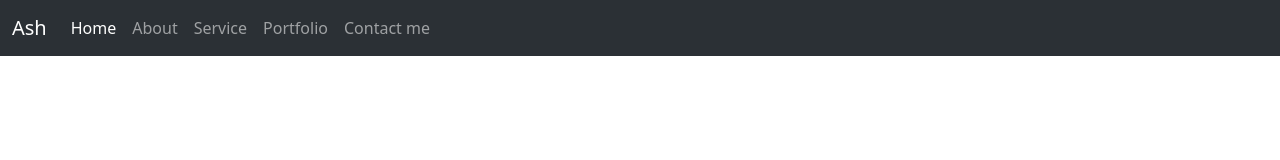
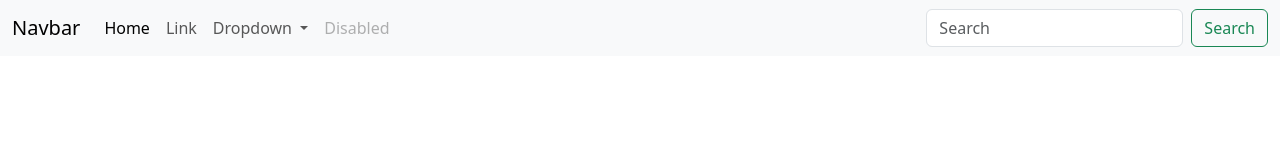
Before and after one commit to ashraff-md/WebHive, a plain HTML site: page index.html in a window 1280 px wide. Drawn offline with nearby package versions, Linux system fonts and the light colour scheme.

Commit message:
modified:   index.html

```diff
--- a/index.html
+++ b/index.html
@@ -7,9 +7,9 @@
     <link href="https://cdn.jsdelivr.net/npm/bootstrap@5.3.3/dist/css/bootstrap.min.css" rel="stylesheet" integrity="sha384-QWTKZyjpPEjISv5WaRU9OFeRpok6YctnYmDr5pNlyT2bRjXh0JMhjY6hW+ALEwIH" crossorigin="anonymous">
   </head>
   <body>
-    <nav class="navbar navbar-expand-lg bg-body-tertiary" data-bs-theme="dark">
+    <nav class="navbar navbar-expand-lg bg-body-tertiary">
       <div class="container-fluid">
-          <a class="navbar-brand" href="#">Ash</a>
+        <a class="navbar-brand" href="#">Navbar</a>
         <button class="navbar-toggler" type="button" data-bs-toggle="collapse" data-bs-target="#navbarSupportedContent" aria-controls="navbarSupportedContent" aria-expanded="false" aria-label="Toggle navigation">
           <span class="navbar-toggler-icon"></span>
         </button>
@@ -19,18 +19,27 @@
               <a class="nav-link active" aria-current="page" href="#">Home</a>
             </li>
             <li class="nav-item">
-                <a class="nav-link" href="#">About</a>
+              <a class="nav-link" href="#">Link</a>
+            </li>
+            <li class="nav-item dropdown">
+              <a class="nav-link dropdown-toggle" href="#" role="button" data-bs-toggle="dropdown" aria-expanded="false">
+                Dropdown
+              </a>
+              <ul class="dropdown-menu">
+                <li><a class="dropdown-item" href="#">Action</a></li>
+                <li><a class="dropdown-item" href="#">Another action</a></li>
+                <li><hr class="dropdown-divider"></li>
+                <li><a class="dropdown-item" href="#">Something else here</a></li>
+              </ul>
             </li>
             <li class="nav-item">
-                <a class="nav-link" href="#">Service</a>
-              </li>
-              <li class="nav-item">
-                <a class="nav-link" href="#">Portfolio</a>
-              </li>
-              <li class="nav-item">
-                <a class="nav-link" href="#">Contact me</a>
+              <a class="nav-link disabled" aria-disabled="true">Disabled</a>
             </li>
           </ul>
+          <form class="d-flex" role="search">
+            <input class="form-control me-2" type="search" placeholder="Search" aria-label="Search">
+            <button class="btn btn-outline-success" type="submit">Search</button>
+          </form>
         </div>
       </div>
     </nav>
```
Lines whose indentation alone changed are shown as unchanged.
